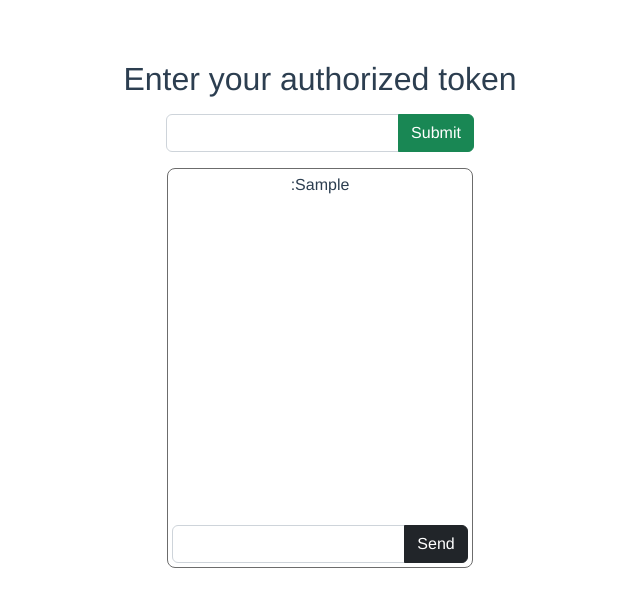
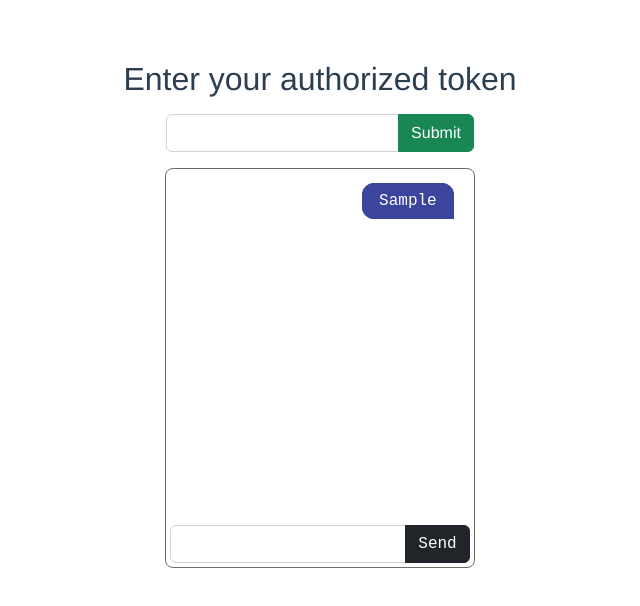
Before and after one commit to yousef-mostafa/chat-app, a Vue app: page / in a window 1280 px wide. Both pictures are taken after typing "Sample" into the empty fields and a click on the button "Send". Shown: the top 606 px of the page, without its empty margins (320-960 px from the left). Built offline with nearby package versions, Linux system fonts and the light colour scheme.

Commit message:
handle sender and receiver UI

```diff
--- a/src/views/HomeView.vue
+++ b/src/views/HomeView.vue
@@ -15,9 +15,16 @@
     </div>
     <div class="chat">
       <div class="messages">
-        <p v-for="message in messages" :key="message.id">
-          <span>{{ message.name }}</span
-          >:<span>{{ message.message }}</span>
+        <p
+          v-for="message in messages"
+          :key="message.id"
+          class="messages__message"
+          :class="[message.local ? 'local' : 'outside']"
+        >
+          <span>
+            <!-- >{{ message.name | handelUserName(user.name) }} : -->
+            {{ message.message }}</span
+          >
         </p>
       </div>
       <form @submit.prevent="sendMessage()">
@@ -50,6 +57,11 @@ export default {
       return this.$store.state.user;
     },
   },
+  filters: {
+    handelUserName(value, userName) {
+      return userName == value ? "(me)" : `(${value})`;
+    },
+  },
   methods: {
     submitToken() {
       this.$store.commit("socketConnection", this.token);
@@ -71,13 +83,21 @@ export default {
       const message = this.inputMessage;
       this.$store.dispatch("handleLocalMsg", { message, CHAT_ROOM });
       this.inputMessage = "";
+      this.$nextTick(this.scrollToEnd());
+    },
+    scrollToEnd() {
+      var container = this.$el.querySelector(".messages");
+      container.scrollTop = container.scrollHeight + 120;
     },
   },
 };
 </script>
 
 <style lang="scss">
+$senderColor: #a5a3a3;
+$receiverColor: #3b459c;
 .chat {
+  font-family: monospace;
   display: flex;
   flex-direction: column;
   justify-content: space-between;
@@ -87,5 +107,46 @@ export default {
   border: 1px solid #6c6c6c;
   border-radius: 8px;
   height: 400px;
+  text-align: start;
+  .messages {
+    overflow-y: auto;
+    padding: 8px 16px;
+    margin: 8px 0px;
+    &::-webkit-scrollbar {
+      width: 3px;
+    }
+
+    &::-webkit-scrollbar-track {
+      box-shadow: inset 0 0 6px rgba(0, 0, 0, 0.3);
+    }
+
+    &::-webkit-scrollbar-thumb {
+      background-color: darkgrey;
+      border-radius: 4px;
+    }
+    &__message {
+      span {
+        padding: 8px 16px;
+        border-radius: 12px;
+      }
+      &.local {
+        text-align: end;
+        span {
+          border: 1px solid $receiverColor;
+          color: white;
+          background: $receiverColor;
+          border-end-end-radius: inherit;
+        }
+      }
+      &.outside {
+        span {
+          border: 1px solid $senderColor;
+          color: black;
+          background: $senderColor;
+          border-end-start-radius: inherit;
+        }
+      }
+    }
+  }
 }
 </style>
```
